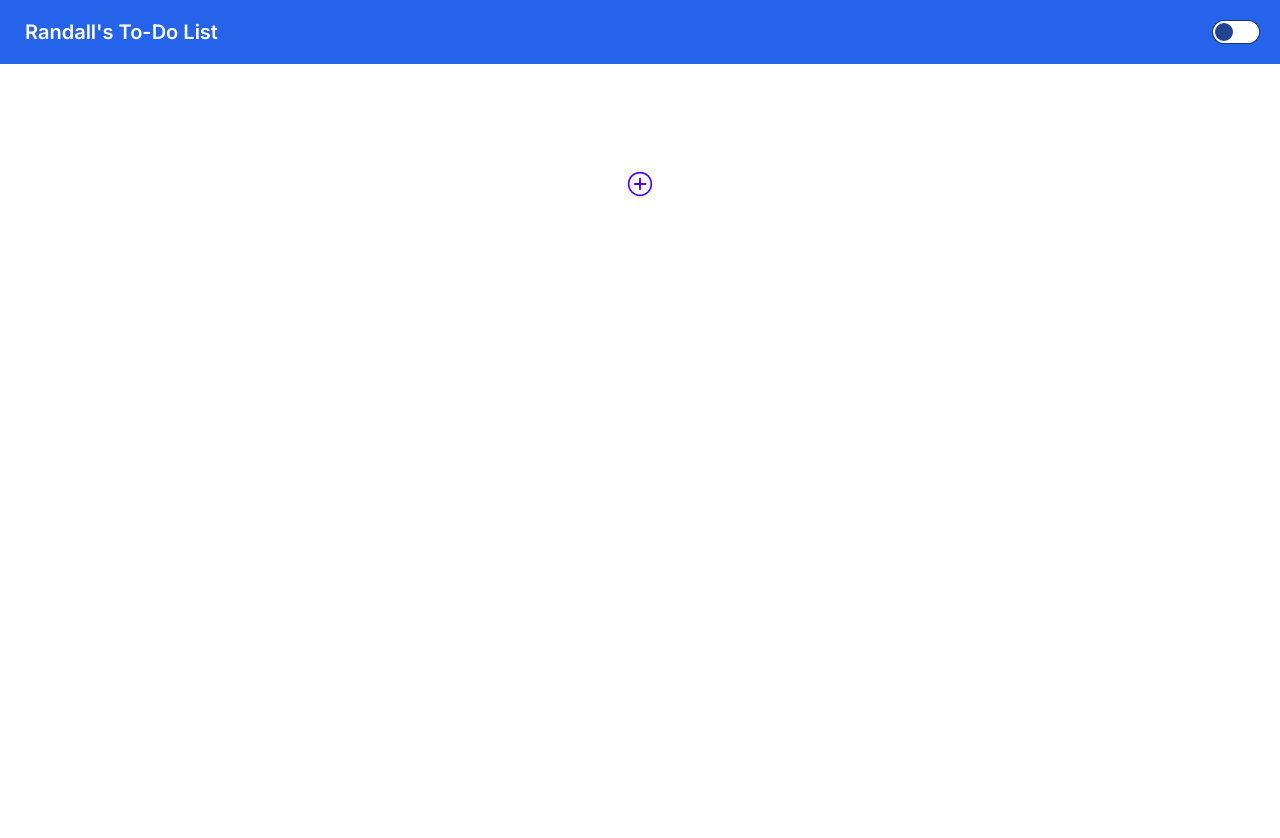
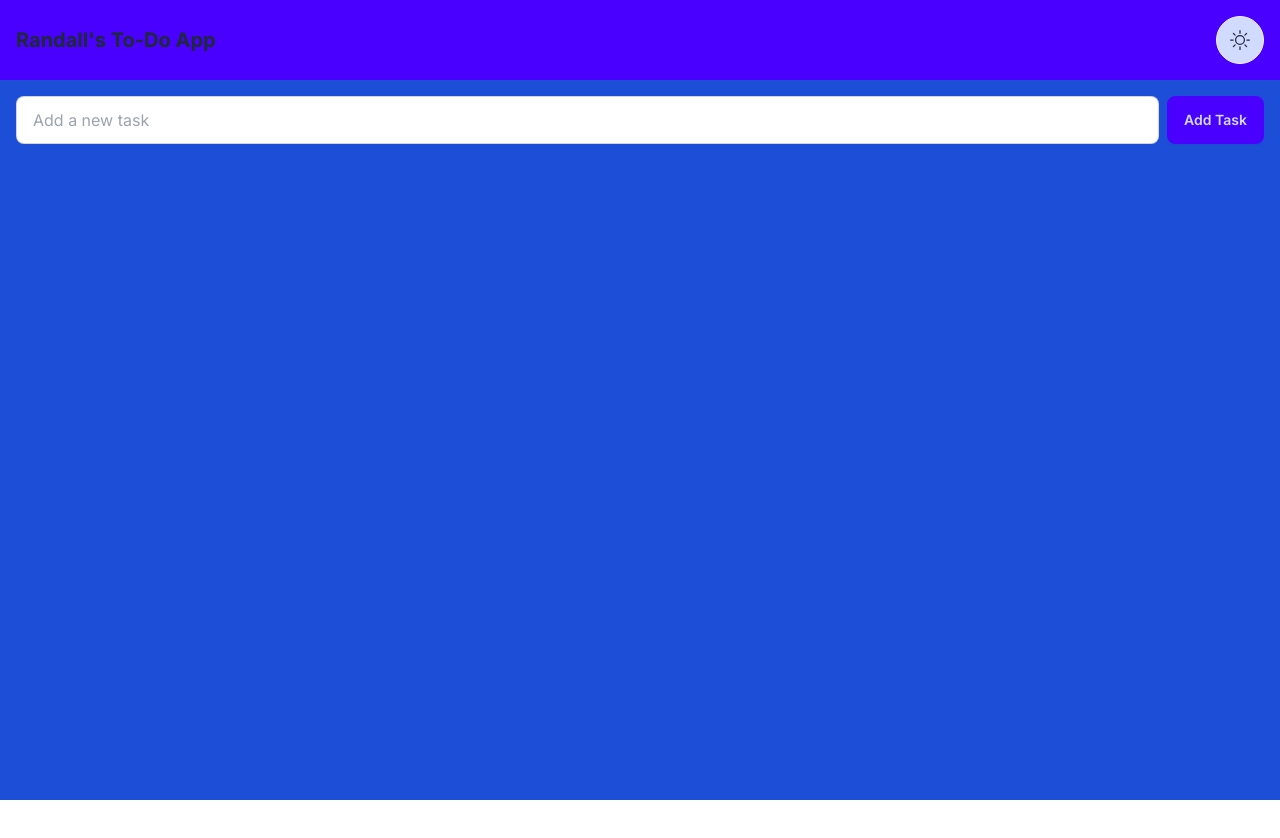
Before and after one commit to Lokie-ree/react-todo, a Next.js app: page / in a window 1280 px wide. Shown: the top 838 px of the page. After the commit the page ends 800 px from the top, so only its background shows below. Built offline with nearby package versions, Linux system fonts and the light colour scheme.

Commit message:
revised Header and added Task/TaskList components

```diff
--- /dev/null
+++ b/src/app/components/Header.jsx
@@ -0,0 +1,33 @@
+'use client'
+
+import React from 'react'
+import { BsSun, BsMoon } from 'react-icons/bs'
+
+const Header = () => {
+
+  const toggleTheme = () => {
+    const html = document.documentElement;
+    html.setAttribute('data-theme',
+      html.getAttribute('data-theme') === 'light' ? 'dark': 'light');
+  }
+
+  return (
+    <>
+      <header className="flex justify-between items-center p-4 bg-primary">
+        <h1 className="text-xl font-bold">Randall's To-Do App</h1>
+        <button
+          className="btn btn-circle bg-primary-content rounded-full text-xl"
+          onClick={toggleTheme}
+          aria-label="Toggle Dark Mode"
+        >
+          <BsSun className="block dark:hidden"/>
+          <BsMoon className="hidden dark:block"/>
+        </button>
+      </header>
+    </>
+
+
+  )
+}
+
+export default Header
--- a/src/app/components/Modal.jsx
+++ /dev/null
@@ -1,40 +0,0 @@
-'use client'
-
-import React from 'react'
-import { IoIosAddCircleOutline } from "react-icons/io";
-import { FcCheckmark, FcCancel } from "react-icons/fc";
-
-
-
-const Modal = () => {
-  return (
-    <div>
-      {/* Open the modal using document.getElementById('ID').showModal() method */}
-      <button
-        className="btn btn-link rounded-full"
-        onClick={()=>document.getElementById('my_modal_5').showModal()}
-      >
-        <IoIosAddCircleOutline className="text-3xl" />
-      </button>
-        <dialog id="my_modal_5" className="modal modal-middle">
-          <div className="modal-box flex flex-col items-center justify-center">
-            <h3 className="font-bold text-2xl mb-8">Add a new task</h3>
-            <input
-              type="text"
-              placeholder="New task"
-              className="input input-bordered input-primary w-full max-w-xs mb-8" />
-            <div className="join gap-4 mb-3">
-            <button className="btn btn-outline btn-error">Cancel
-              <FcCancel />
-            </button>
-            <button className="btn btn-outline btn-success">Save
-              <FcCheckmark />
-            </button>
-            </div>
-          </div>
-        </dialog>
-    </div>
-  )
-}
-
-export default Modal
--- a/src/app/components/Navbar.jsx
+++ /dev/null
@@ -1,18 +0,0 @@
-import React from 'react'
-
-const Navbar = () => {
-  return (
-    <div className="navbar bg-blue-600">
-      <div className="flex-1 text-white">
-        <a className="btn btn-ghost text-xl">Randall's To-Do List</a>
-      </div>
-      <div className="flex-none">
-        <button className="btn btn-square btn-ghost mr-3">
-          <input type="checkbox" value="light" className="toggle theme-controller" />
-        </button>
-      </div>
-    </div>
-  )
-}
-
-export default Navbar
--- /dev/null
+++ b/src/app/components/Task.jsx
@@ -0,0 +1,20 @@
+'use client'
+
+import React from 'react'
+import { FaTrash } from 'react-icons/fa'
+
+const Task = ({ task, onDelete }) => {
+  return (
+    <div className="flex justify-between items-center p-4 mb-2 border bg-white rounded-lg shadow-md">
+      <span>{task.text}</span>
+      <button
+        className="btn btn-error btn-circle"
+        onClick={() => onDelete(task.id)}
+      >
+        <FaTrash />
+      </button>
+    </div>
+  )
+}
+
+export default Task
--- /dev/null
+++ b/src/app/components/TaskList.jsx
@@ -0,0 +1,14 @@
+import React from 'react'
+import Task from './Task'
+
+const TaskList = ({ tasks, onDelete }) => {
+  return (
+    <div>
+      {tasks.map((task) => (
+        <Task key={task.id} task={task} onDelete={onDelete} />
+      ))}
+    </div>
+  )
+}
+
+export default TaskList
--- a/src/app/layout.js
+++ b/src/app/layout.js
@@ -1,6 +1,5 @@
 import { Inter } from "next/font/google";
 import "./globals.css";
-import Navbar from "./components/Navbar";
 
 const inter = Inter({ subsets: ["latin"] });
 
@@ -13,7 +12,6 @@ export default function RootLayout({ children }) {
   return (
     <html lang="en">
       <body className={inter.className}>
-        <Navbar />
         {children}
       </body>
     </html>
--- a/src/app/page.js
+++ b/src/app/page.js
@@ -1,10 +1,44 @@
-import Image from "next/image";
-import Modal from "./components/Modal";
+'use client'
+
+import React, { useState } from 'react'
+import Header from "./components/Header";
+import TaskList from "./components/TaskList";
 
 export default function Home() {
+
+  const [tasks, setTasks] = useState([]);
+  const [taskText, setTaskText] = useState('');
+
+  const addTask = () => {
+    if(taskText.trim() !== '') {
+      setTasks([...tasks, { id: Date.now(), text: taskText }]);
+      setTaskText('');
+    }
+  }
+
+  const deleteTask = (id) => {
+    setTasks(tasks.filter((task) => task.id !== id));
+  }
+
   return (
-    <main className="flex min-h-screen flex-col items-center justify-between p-24">
-      <Modal />
-    </main>
+    <div className="min-h-screen bg-blue-700">
+      <Header />
+      <main className="p-4">
+        <div className="flex mb-4">
+          <input
+            type="text"
+            className="input input-bordered flex-grow"
+            value={taskText}
+            onChange={(e) => setTaskText(e.target.value)}
+            placeholder="Add a new task"
+          />
+          <button className="btn btn-primary ml-2" onClick={addTask}>
+            Add Task
+          </button>
+        </div>
+        <TaskList tasks={tasks} onDelete={deleteTask} />
+      </main>
+
+    </div>
   );
 }
--- a/tailwind.config.js
+++ b/tailwind.config.js
@@ -5,10 +5,12 @@ module.exports = {
     "./src/components/**/*.{js,ts,jsx,tsx,mdx}",
     "./src/app/**/*.{js,ts,jsx,tsx,mdx}",
   ],
-
-  daisyui: {
-    themes: ["light", "dark"]
+  theme: {
+    extend: {},
   },
 
   plugins: [require('daisyui')],
+  daisyui: {
+    themes: ["light", "dark"],
+  },
 };
```
